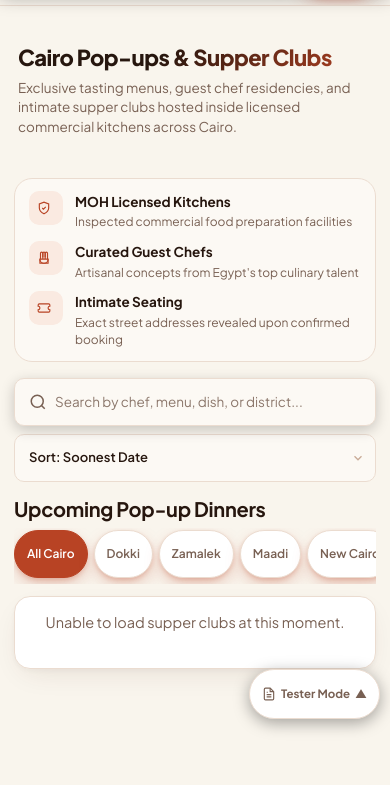
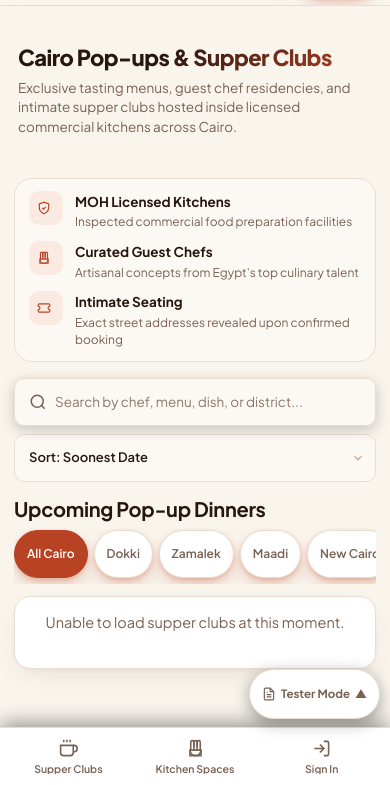
Before and after one commit to y-hany/ghostkitchen-api, a website: page public/index.html in a window 390 px wide. Shown: the part 59-844 px from the top of the page. Drawn offline with Linux system fonts and the light colour scheme; no server answers.

Commit message:
fix(css): pin mobile-bottom-nav strictly to bottom with top auto and target #topNav

```diff
--- a/public/styles.css
+++ b/public/styles.css
@@ -121,7 +121,7 @@ body {
 }
 
 /* ── Top Navigation Bar ── */
-nav {
+#topNav {
   position: sticky;
   top: 0;
   z-index: 40;
@@ -2112,6 +2112,7 @@ body.locked { overflow: hidden; }
   .mobile-bottom-nav {
     display: flex !important;
     position: fixed !important;
+    top: auto !important;
     left: 0 !important;
     right: 0 !important;
     bottom: 0 !important;
@@ -2124,6 +2125,7 @@ body.locked { overflow: hidden; }
     backdrop-filter: blur(20px) !important;
     -webkit-backdrop-filter: blur(20px) !important;
     border-top: 1px solid var(--line) !important;
+    border-bottom: none !important;
     box-shadow: 0 -4px 20px rgba(0, 0, 0, 0.4) !important;
     align-items: center !important;
     justify-content: space-around !important;
```
